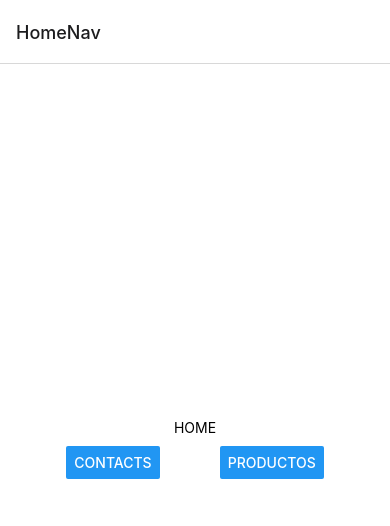
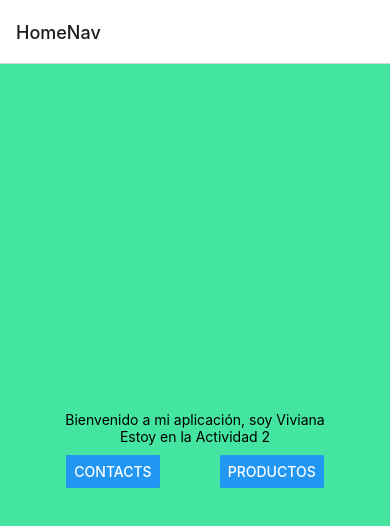
Before and after one commit to viviVaca/Estudiante2, a React Native app: screen / in a window 390 px wide. Shown: the top 526 px of the page. Built offline with nearby package versions, Linux system fonts and the light colour scheme.

Commit message:
modificando la pantalla HomeScreen

```diff
--- a/app/screens/HomeScreen.js
+++ b/app/screens/HomeScreen.js
@@ -2,7 +2,8 @@ import { View, Text, StyleSheet, Button } from 'react-native'
 
 export const Home = ({ navigation }) => {
     return <View style={styles.container}>
-        <Text>HOME</Text>
+        <Text>Bienvenido a mi aplicación, soy Viviana</Text>
+        <Text>Estoy en la Actividad 2</Text>
 
         <View style={styles.botones}>
 
@@ -33,7 +34,7 @@ export const Home = ({ navigation }) => {
 const styles = StyleSheet.create({
     container: {
         flex: 1,
-        backgroundColor: '#fff',
+        backgroundColor: '#43e5a0',
         alignItems: 'center',
         justifyContent: 'center',
     },
@@ -47,6 +48,7 @@ const styles = StyleSheet.create({
     boton1: {
 
         marginRight: 60,
+        backgroundColor: '#0fa968',
 
     },
 });
```
